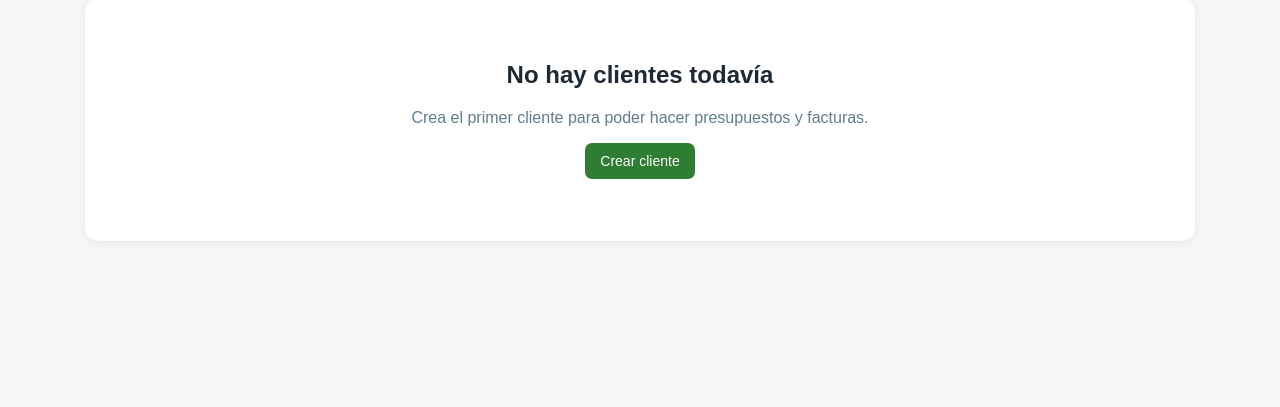
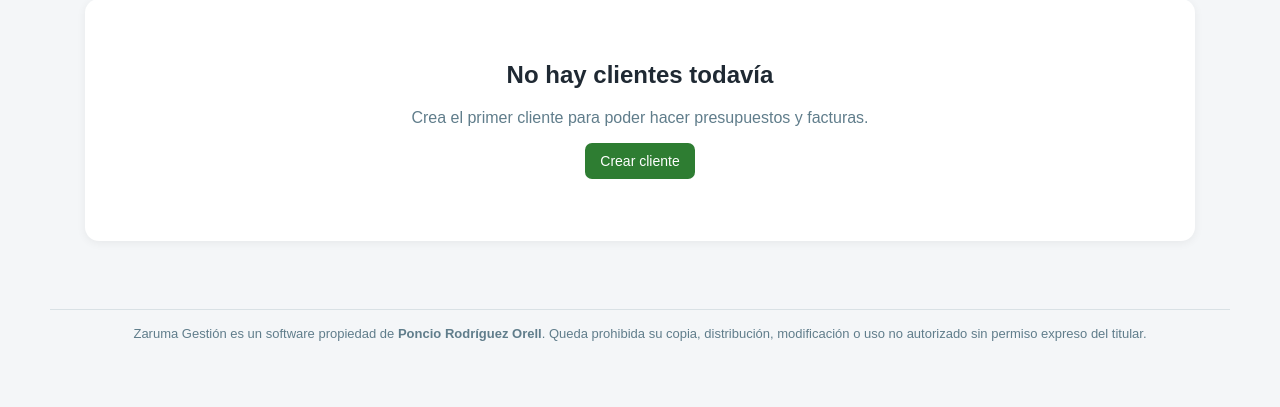
Before and after one commit to ponciorodriguez/zaruma-gestion, a FastAPI app: page /clients in a window 1280 px wide. Shown: the part 182-589 px from the top of the page. Run offline with FastAPI, Linux system fonts and the light colour scheme; data that the repository does not hold is empty.

Commit message:
add software ownership notice

```diff
--- a/static/style.css
+++ b/static/style.css
@@ -608,3 +608,17 @@ th {
     gap: 8px;
     margin: 8px 0;
 }
+
+.app-footer {
+    margin: 40px auto 20px auto;
+    padding: 16px 24px;
+    max-width: 1180px;
+    color: #607d8b;
+    font-size: 13px;
+    text-align: center;
+    border-top: 1px solid #d9e1e5;
+}
+
+.app-footer p {
+    margin: 0;
+}
--- a/templates/base.html
+++ b/templates/base.html
@@ -32,5 +32,13 @@
 </main>
 
     <script src="/static/material_picker.js?v=1" defer></script>
+
+    <footer class="app-footer">
+        <p>
+            Zaruma Gestión es un software propiedad de <strong>Poncio Rodríguez Orell</strong>.
+            Queda prohibida su copia, distribución, modificación o uso no autorizado sin permiso expreso del titular.
+        </p>
+    </footer>
+
 </body>
 </html>
```
